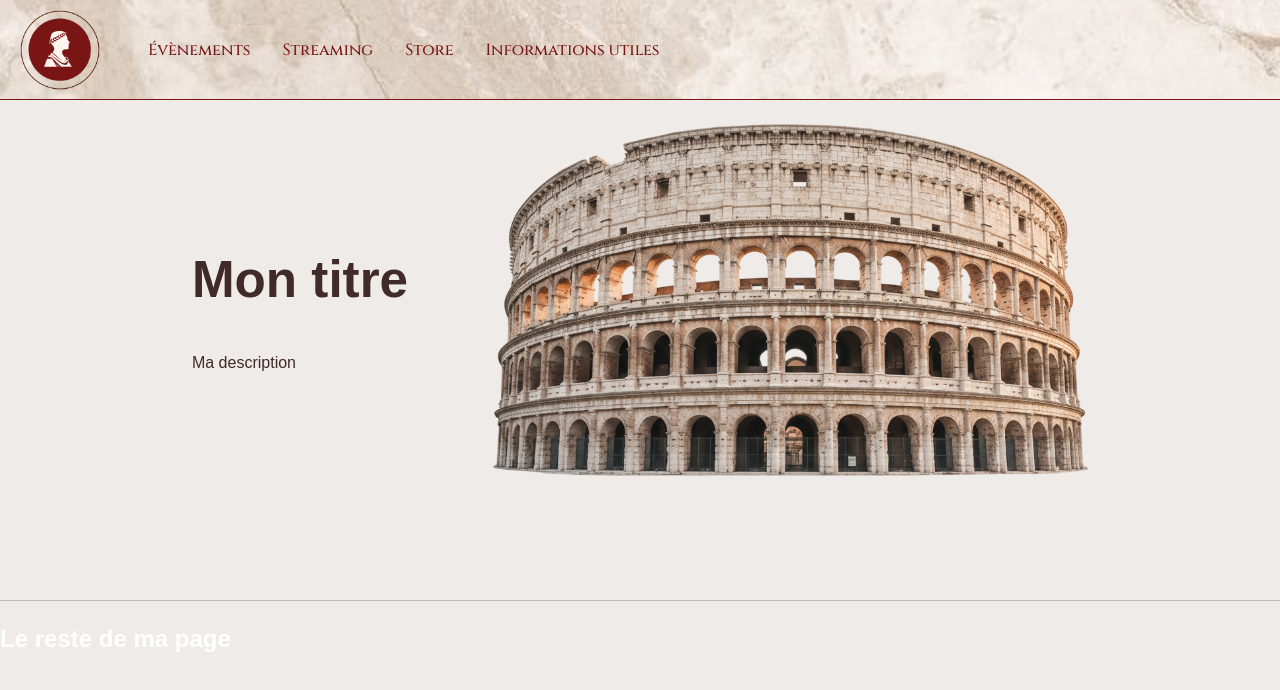
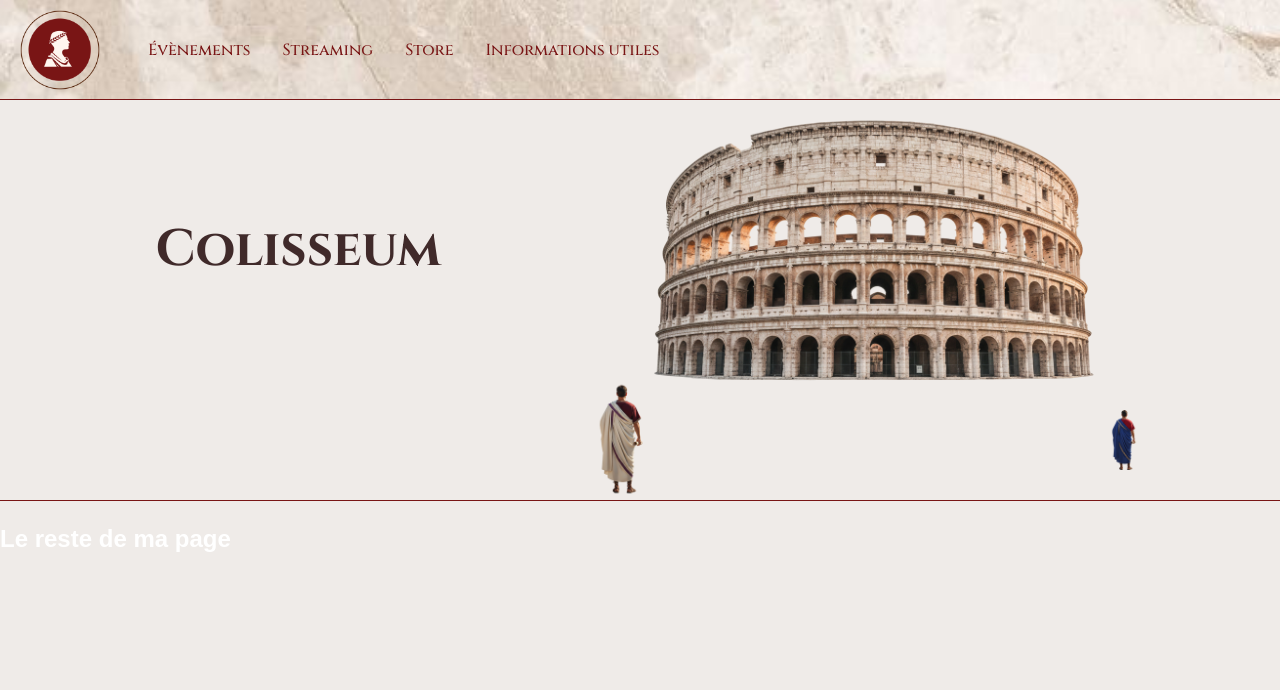
Before and after one commit to Camille-dragone/COLISEESTREAM, a React (Vite) app: page / in a window 1280 px wide. Shown: the top 690 px of the page. Built offline with nearby package versions, Linux system fonts and the light colour scheme.

Commit message:
Animation colisee

```diff
--- a/src/components/Header/Header.css
+++ b/src/components/Header/Header.css
@@ -52,7 +52,7 @@
 }
 
 .brand-logo {
-  height: 80px; /* logo plus grand */
+  height: 80px;
   width: auto;
   object-fit: contain;
   transition: transform 0.2s ease;
--- a/src/components/Header/Hero/Hero.css
+++ b/src/components/Header/Hero/Hero.css
@@ -1,6 +1,10 @@
+/*
+
+@import url('https://fonts.googleapis.com/css2?family=Cinzel:wght@400;500;600;700;800&display=swap');
+
 .hero-wrapper {
   width: 100vw;
-  border-bottom: 1px solid rgba(59, 51, 51, 0.25);
+  border-bottom: 1px solid #791515;
   overflow: hidden;
 }
 
@@ -9,47 +13,159 @@
   min-height: 500px;
   display: flex;
   align-items: center;
-  justify-content: center;
-  gap: 5rem;
-  padding: 0 2rem;
+  justify-content: space-around;
+  padding: 0 4rem;
   box-sizing: border-box;
   position: relative;
+  font-family: 'Cinzel', serif;
+  color: #791515;
+}
+
+.hero-content {
+  max-width: 450px;
+  text-align: left;
+  color: rgb(64, 42, 42);
+  z-index: 3;
+}
+
+.hero-images {
+  position: relative;
+  display: flex;
+  align-items: flex-end;
+  gap: -40px;
 }
 
 .hero-img {
-  width: 50%;
-  max-width: 600px;
+  width: 400px;
   height: auto;
   object-fit: cover;
   border-radius: 8px;
+  z-index: 2;
 
-  animation: kenburns-zoom 10s ease-out infinite;
-  transform-origin: center;
+  animation: scale-up-fade 1s cubic-bezier(0.390, 0.575, 0.565, 1.000) forwards;
+  transform-origin: 50% 100%;
+  opacity: 0;
 }
 
-@keyframes kenburns-zoom {
+
+.hero-img-small {
+  width: 150px;
+  height: auto;
+  object-fit: cover;
+  border-radius: 8px;
+  position: absolute;
+  bottom: 0;
+  z-index: 3;
+
+  animation: scale-up-fade 1s cubic-bezier(0.390, 0.575, 0.565, 1.000) forwards;
+  transform-origin: 50% 100%;
+  opacity: 0;
+}
+
+.hero-img-small.left {
+  left: -20px;
+  animation-delay: 0.2s;
+}
+
+.hero-img-small.right {
+  right: -20px;
+  animation-delay: 0.4s;
+}
+
+@keyframes scale-up-fade {
   0% {
-    transform: scale(1) translate(0px, 0px);
-    opacity: 0.8;
+    transform: scale(0.5);
+    transform-origin: 50% 100%;
+    opacity: 0;
   }
-  25% {
-    transform: scale(1.08) translate(-5px, -5px);
-  }
-  50% {
-    transform: scale(1.12) translate(5px, -3px);
+  100% {
+    transform: scale(1);
+    transform-origin: 50% 100%;
     opacity: 1;
   }
-  75% {
-    transform: scale(1.15) translate(-4px, 6px);
-  }
-  100% {
-    transform: scale(1.18) translate(0px, 0px);
-    opacity: 0.9;
-  }
+}
+*/
+@import url('https://fonts.googleapis.com/css2?family=Cinzel:wght@400;500;600;700;800&display=swap');
+
+.hero-wrapper {
+  width: 100vw;
+  border-bottom: 1px solid #791515;
+  overflow: hidden;
+}
+
+.hero-section {
+  width: 100%;
+  min-height: 500px;
+  display: flex;
+  align-items: center;
+  justify-content: space-around;
+  padding: 0 4rem;
+  box-sizing: border-box;
+  position: relative;
+  font-family: 'Cinzel', serif;
+  color: #791515;
 }
 
 .hero-content {
+  max-width: 450px;
   text-align: left;
   color: rgb(64, 42, 42);
-  max-width: 450px;
+  z-index: 3;
 }
+
+.hero-images {
+  position: relative;
+  display: flex;
+  align-items: flex-end;
+  justify-content: center;
+  width: auto;
+}
+
+.hero-img {
+  width: 500px;
+  height: auto;
+  object-fit: cover;
+  border-radius: 8px;
+  z-index: 2;
+
+  animation: scale-up-fade 1s cubic-bezier(0.390, 0.575, 0.565, 1.000) forwards;
+  transform-origin: 50% 100%;
+  opacity: 0;
+}
+
+.hero-img-small {
+  width: 120px;
+  height: auto;
+  object-fit: cover;
+  border-radius: 8px;
+  position: absolute;
+  bottom: 0;
+  z-index: 3;
+
+  animation: scale-up-fade 1s cubic-bezier(0.390, 0.575, 0.565, 1.000) forwards;
+  transform-origin: 50% 100%;
+  opacity: 0;
+}
+
+.hero-img-small.left {
+  left: -60px;
+  animation-delay: 0.2s;
+}
+
+.hero-img-small.right {
+  right: -60px;
+  animation-delay: 0.4s;
+}
+
+@keyframes scale-up-fade {
+  0% {
+    transform: scale(0.5);
+    transform-origin: 50% 100%;
+    opacity: 0;
+  }
+  100% {
+    transform: scale(1);
+    transform-origin: 50% 100%;
+    opacity: 1;
+  }
+}
--- a/src/components/Header/Hero/Hero.tsx
+++ b/src/components/Header/Hero/Hero.tsx
@@ -1,18 +1,24 @@
 import HeroImage from "../../../assets/colisee4.png";
+import Romain1 from "../../../assets/romain1.png";
+import Romain2 from "../../../assets/romain2.png";
 import "./Hero.css";
 
 function Hero() {
   return (
-<div className="hero-wrapper">
-  <section className="hero-section">
-    <div className="hero-content">
-      <h1>Mon titre</h1>
-      <p>Ma description</p>
+    <div className="hero-wrapper">
+      <section className="hero-section">
+        <div className="hero-content">
+          <h1>Colisseum</h1>
+          {/* <p>Ma description</p> */}
+        </div>
+
+        <div className="hero-images">
+          <img src={HeroImage} alt="Colisée" className="hero-img" />
+          <img src={Romain1} alt="Petit héros gauche" className="hero-img-small left" />
+          <img src={Romain2} alt="Petit héros droite" className="hero-img-small right" />
+        </div>
+      </section>
     </div>
-    <img src={HeroImage} alt="Héros" className="hero-img" />
-  </section>
-</div>
-
   );
 }
 
```
Also changed, not shown: src/assets/romain1.png (added), src/assets/romain2.png (added).
